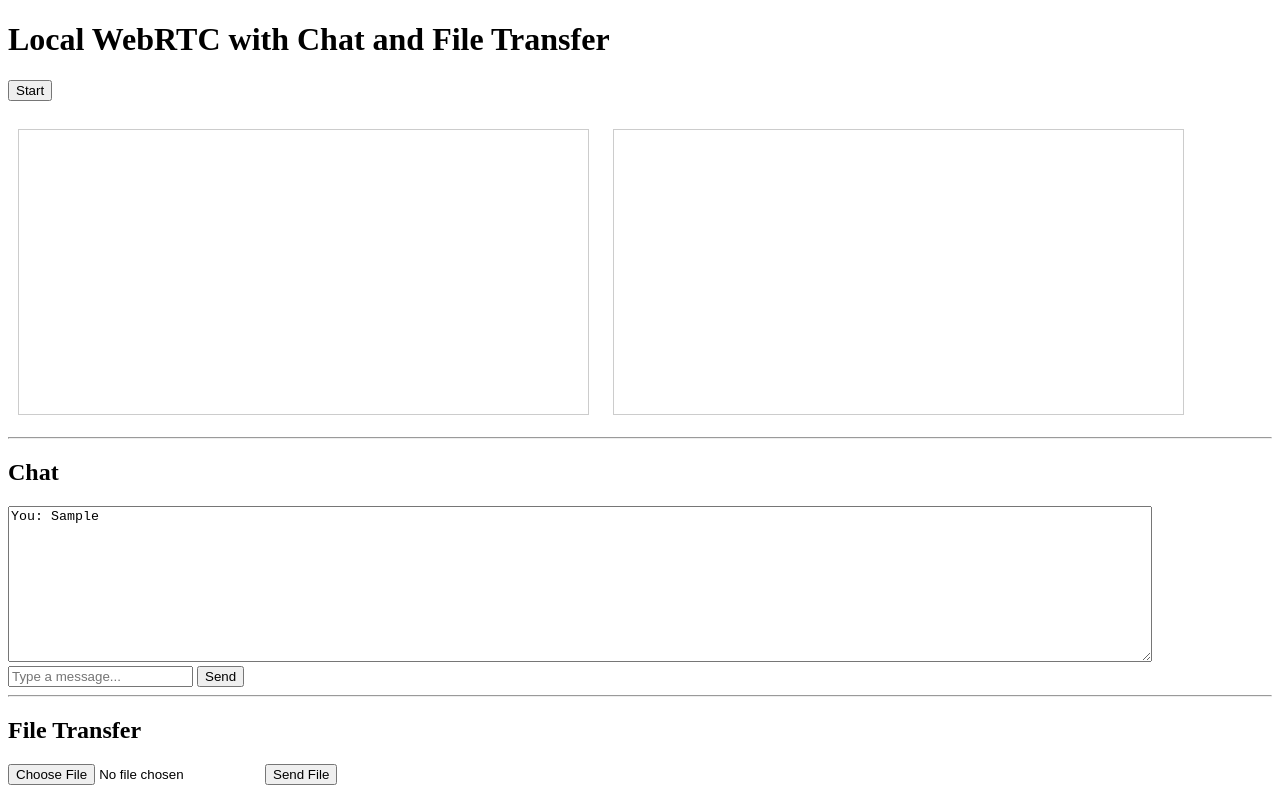
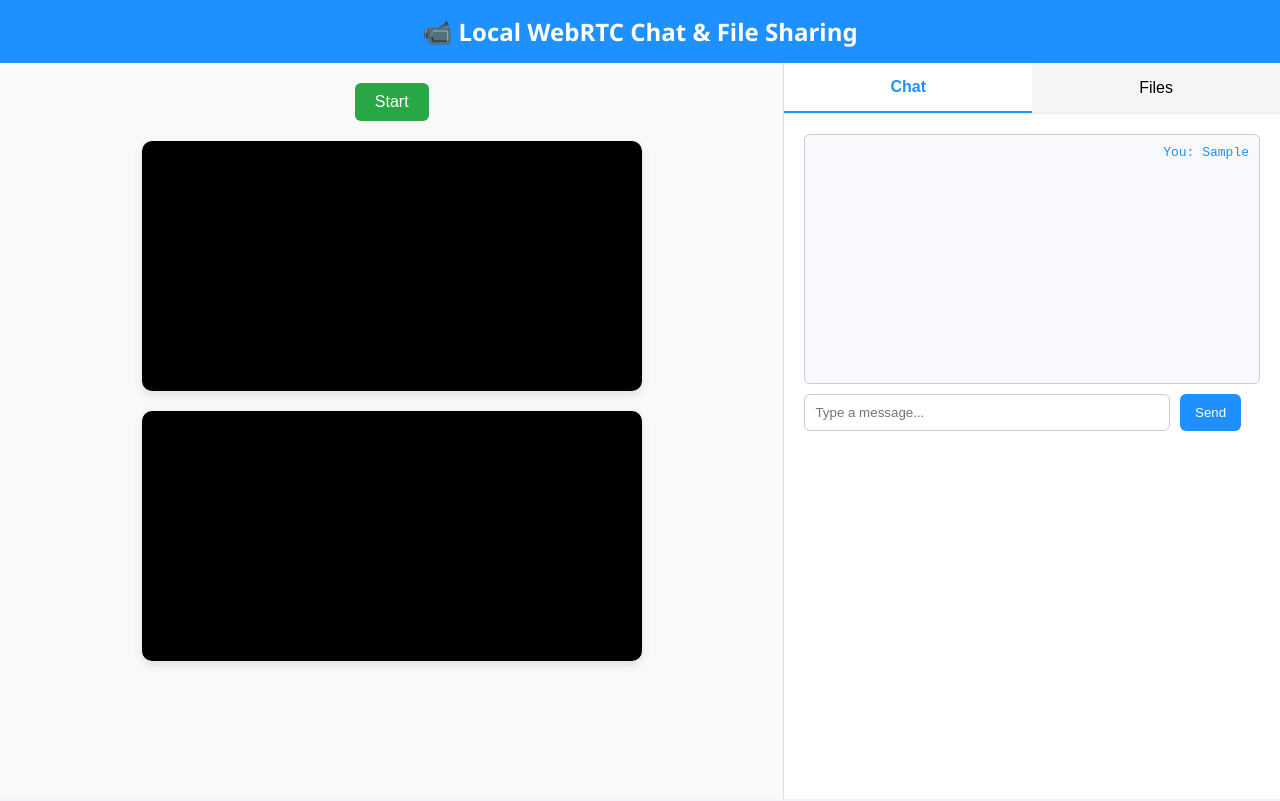
Before and after one commit to Chaitali2209/video-conferencing-lan, a website: page public/index.html in a window 1280 px wide. Both pictures are taken after typing "Sample" into the empty fields and a click on the button "Send". Drawn offline with nearby package versions, Linux system fonts and the light colour scheme; no server answers.

Commit message:
updated UI

```diff
--- a/public/client.js
+++ b/public/client.js
@@ -9,19 +9,25 @@ const fileStatus = document.getElementById("fileStatus");
 
 let localStream;
 let peerConnection;
+let isCaller = false;
 
 const config = {
-  iceServers: [] // no STUN/TURN needed on LAN
+  iceServers: [] // no STUN/TURN for local network
 };
 
 startBtn.onclick = async () => {
   startBtn.disabled = true;
+  isCaller = true;
+  await startPeerConnection();
+};
 
+async function startPeerConnection() {
   // Get local media
   localStream = await navigator.mediaDevices.getUserMedia({ video: true, audio: true });
+
   localVideo.srcObject = localStream;
 
-  // Create peer connection
+  // Create RTCPeerConnection
   peerConnection = new RTCPeerConnection(config);
 
   // Add local tracks
@@ -29,29 +35,33 @@ startBtn.onclick = async () => {
     peerConnection.addTrack(track, localStream);
   });
 
-  // Handle remote stream
+  // Handle remote track
   peerConnection.ontrack = event => {
     if (!remoteVideo.srcObject) {
       remoteVideo.srcObject = event.streams[0];
     }
   };
 
-  // Handle ICE candidates
+  // ICE candidate handling
   peerConnection.onicecandidate = event => {
     if (event.candidate) {
       socket.emit("candidate", event.candidate);
     }
   };
 
-  // Initiate offer if first to start
-  const offer = await peerConnection.createOffer();
-  await peerConnection.setLocalDescription(offer);
-  socket.emit("offer", offer);
-};
+  // If this peer is initiating the call, create and send offer
+  if (isCaller) {
+    const offer = await peerConnection.createOffer();
+    await peerConnection.setLocalDescription(offer);
+    socket.emit("offer", offer);
+  }
+}
 
-// Handle incoming signaling
+// Handle offer
 socket.on("offer", async offer => {
-  if (!peerConnection) startBtn.click(); // auto-start if not started
+  if (!peerConnection) {
+    await startPeerConnection();
+  }
 
   await peerConnection.setRemoteDescription(offer);
   const answer = await peerConnection.createAnswer();
@@ -59,19 +69,22 @@ socket.on("offer", async offer => {
   socket.emit("answer", answer);
 });
 
+// Handle answer
 socket.on("answer", async answer => {
   await peerConnection.setRemoteDescription(answer);
 });
 
+// Handle ICE candidates
 socket.on("candidate", async candidate => {
   try {
     await peerConnection.addIceCandidate(candidate);
-  } catch (e) {
-    console.error("Error adding ICE candidate:", e);
+  } catch (err) {
+    console.error("Error adding received ICE candidate", err);
   }
 });
 
-// Chat
+
+// --- Chat ---
 function sendMessage() {
   const msg = messageInput.value.trim();
   if (msg) {
@@ -90,28 +103,39 @@ function appendMessage(sender, msg) {
   chatBox.scrollTop = chatBox.scrollHeight;
 }
 
-// File transfer
+
+// --- File Transfer ---
 function sendFile() {
   const file = fileInput.files[0];
   if (file) {
     const reader = new FileReader();
     reader.onload = () => {
-      socket.emit("file-transfer", {
+      const fileData = {
         fileName: file.name,
         fileData: reader.result
-      });
+      };
+      socket.emit("file-transfer", fileData);
       fileStatus.innerText = `Sent file: ${file.name}`;
+      appendFileLink("You", fileData); // Add to list immediately
     };
     reader.readAsDataURL(file);
   }
 }
 
 socket.on("file-transfer", data => {
-  const link = document.createElement("a");
-  link.href = data.fileData;
-  link.download = data.fileName;
-  link.textContent = `Download ${data.fileName}`;
-  link.style.display = "block";
-  document.body.appendChild(link);
   fileStatus.innerText = `Received file: ${data.fileName}`;
+  appendFileLink("Peer", data);
 });
+
+function appendFileLink(sender, data) {
+  const fileList = document.getElementById("fileList");
+  const item = document.createElement("div");
+  item.className = "file-item";
+  item.innerHTML = `
+    <strong>${sender}:</strong>
+    <a href="${data.fileData}" download="${data.fileName}">
+      ${data.fileName}
+    </a>
+  `;
+  fileList.appendChild(item);
+}
--- a/public/index.html
+++ b/public/index.html
@@ -1,34 +1,293 @@
 <!DOCTYPE html>
-<html>
+<html lang="en">
 <head>
-  <title>Local WebRTC Chat</title>
+  <meta charset="UTF-8">
+  <title>WebRTC Chat + File Transfer</title>
   <style>
-    video { width: 45%; margin: 10px; border: 1px solid #ccc; }
-    textarea { width: 90%; height: 100px; }
-    #chatBox { width: 90%; height: 150px; }
+    * {
+      box-sizing: border-box;
+    }
+
+    body {
+      margin: 0;
+      font-family: "Segoe UI", sans-serif;
+      background: #f1f3f6;
+    }
+
+    header {
+      background: #1e90ff;
+      color: white;
+      padding: 15px;
+      text-align: center;
+      font-size: 24px;
+      font-weight: bold;
+    }
+
+    main {
+      display: flex;
+      height: calc(100vh - 64px);
+      overflow: hidden;
+    }
+
+    .video-section {
+      flex: 3;
+      display: flex;
+      flex-direction: column;
+      align-items: center;
+      justify-content: flex-start;
+      padding: 20px;
+      background: #f8f9fa;
+    }
+
+    .video-row {
+      display: flex;
+      gap: 20px;
+      justify-content: center;
+      flex-wrap: wrap;
+      margin-bottom: 20px;
+    }
+
+    video {
+      width: 100%;
+      max-width: 500px;
+      height: auto;
+      border-radius: 10px;
+      box-shadow: 0 4px 10px rgba(0,0,0,0.1);
+      background: black;
+    }
+
+    #start {
+      padding: 10px 20px;
+      font-size: 16px;
+      border-radius: 6px;
+      border: none;
+      background: #28a745;
+      color: white;
+      cursor: pointer;
+      margin-bottom: 20px;
+    }
+
+    .side-panel {
+      flex: 2;
+      background: white;
+      border-left: 1px solid #ddd;
+      display: flex;
+      flex-direction: column;
+      padding: 0;
+    }
+
+    .tab-buttons {
+      display: flex;
+      border-bottom: 1px solid #eee;
+    }
+
+    .tab-buttons button {
+      flex: 1;
+      padding: 15px;
+      font-size: 16px;
+      border: none;
+      background: #f5f5f5;
+      cursor: pointer;
+      transition: background 0.3s;
+    }
+
+    .tab-buttons button.active {
+      background: white;
+      border-bottom: 2px solid #1e90ff;
+      color: #1e90ff;
+      font-weight: bold;
+    }
+
+    .tab-content {
+      flex: 1;
+      padding: 20px;
+      overflow-y: auto;
+    }
+
+    .tab {
+      display: none;
+    }
+
+    .tab.active {
+      display: block;
+    }
+
+    #chatBox {
+      background: #f7f9fc;
+      border: 1px solid #ccc;
+      border-radius: 6px;
+      padding: 10px;
+      height: 250px;
+      overflow-y: auto;
+      font-family: monospace;
+      margin-bottom: 10px;
+    }
+
+    .chat-message {
+      margin-bottom: 8px;
+    }
+
+    .chat-message.you {
+      text-align: right;
+      color: #1e90ff;
+    }
+
+    .chat-message.peer {
+      text-align: left;
+      color: #333;
+    }
+
+    #messageInput {
+      width: calc(100% - 90px);
+      padding: 10px;
+      border: 1px solid #ccc;
+      border-radius: 6px;
+    }
+
+    .input-group {
+      display: flex;
+      gap: 10px;
+    }
+
+    .send-btn {
+      background: #1e90ff;
+      color: white;
+      border: none;
+      border-radius: 6px;
+      padding: 10px 15px;
+      cursor: pointer;
+    }
+
+    .file-transfer {
+      margin-top: 10px;
+    }
+
+    #fileStatus {
+      margin-top: 10px;
+      font-size: 14px;
+      color: #28a745;
+    }
+
+    #fileList {
+  margin-top: 10px;
+}
+
+.file-item {
+  margin-bottom: 10px;
+  font-size: 14px;
+}
+
+.file-item a {
+  color: #1e90ff;
+  text-decoration: none;
+}
+
+.file-item a:hover {
+  text-decoration: underline;
+}
+
+
+    input[type="file"] {
+      flex: 1;
+    }
+
+    @media (max-width: 1000px) {
+      main {
+        flex-direction: column;
+      }
+
+      .side-panel {
+        border-left: none;
+        border-top: 1px solid #ddd;
+        flex: none;
+        height: 350px;
+      }
+    }
+
+    @media (max-width: 700px) {
+  .video-row {
+    flex-direction: column;
+    align-items: center;
+  }
+
+  video {
+    width: 90%;
+  }
+}
+
   </style>
 </head>
 <body>
-  <h1>Local WebRTC with Chat and File Transfer</h1>
 
-  <button id="start">Start</button><br><br>
+  <header>📹 Local WebRTC Chat & File Sharing</header>
 
-  <video id="localVideo" autoplay muted playsinline></video>
-  <video id="remoteVideo" autoplay playsinline></video>
+  <main>
+    <div class="video-section">
+      <button id="start">Start</button>
+      <div class="video-row">
+        <video id="localVideo" autoplay muted playsinline></video>
+        <video id="remoteVideo" autoplay playsinline></video>
+      </div>
+    </div>
 
-  <hr>
-  <h2>Chat</h2>
-  <textarea id="chatBox" readonly></textarea><br>
-  <input type="text" id="messageInput" placeholder="Type a message...">
-  <button onclick="sendMessage()">Send</button>
+    <div class="side-panel">
+      <div class="tab-buttons">
+        <button class="tab-toggle active" data-tab="chatTab">Chat</button>
+        <button class="tab-toggle" data-tab="fileTab">Files</button>
+      </div>
 
-  <hr>
-  <h2>File Transfer</h2>
-  <input type="file" id="fileInput">
-  <button onclick="sendFile()">Send File</button>
-  <p id="fileStatus"></p>
+      <div class="tab-content">
+        <div class="tab active" id="chatTab">
+          <div id="chatBox"></div>
+          <div class="input-group">
+            <input type="text" id="messageInput" placeholder="Type a message...">
+            <button class="send-btn" onclick="sendMessage()">Send</button>
+          </div>
+        </div>
+
+        <div class="tab" id="fileTab">
+          <div class="input-group">
+            <input type="file" id="fileInput">
+            <button class="send-btn" onclick="sendFile()">Send File</button>
+          </div>
+          <div class="file-transfer">
+            <p id="fileStatus"></p>
+            <div id="fileList"></div>
+          </div>
+        </div>
+      </div>
+    </div>
+  </main>
 
   <script src="/socket.io/socket.io.js"></script>
   <script src="client.js"></script>
+  <script>
+    // Toggle logic for tabs
+    const tabButtons = document.querySelectorAll('.tab-toggle');
+    const tabContents = document.querySelectorAll('.tab');
+
+    tabButtons.forEach(button => {
+      button.addEventListener('click', () => {
+        tabButtons.forEach(btn => btn.classList.remove('active'));
+        tabContents.forEach(tab => tab.classList.remove('active'));
+
+        button.classList.add('active');
+        document.getElementById(button.dataset.tab).classList.add('active');
+      });
+    });
+
+    // Enhance chat appearance in client.js
+    function appendMessage(sender, msg) {
+      const chatBox = document.getElementById("chatBox");
+      const message = document.createElement("div");
+      message.className = "chat-message " + (sender === "You" ? "you" : "peer");
+      message.textContent = `${sender}: ${msg}`;
+      chatBox.appendChild(message);
+      chatBox.scrollTop = chatBox.scrollHeight;
+    }
+
+    window.appendMessage = appendMessage; // Make it accessible to client.js
+  </script>
+
 </body>
 </html>
```
